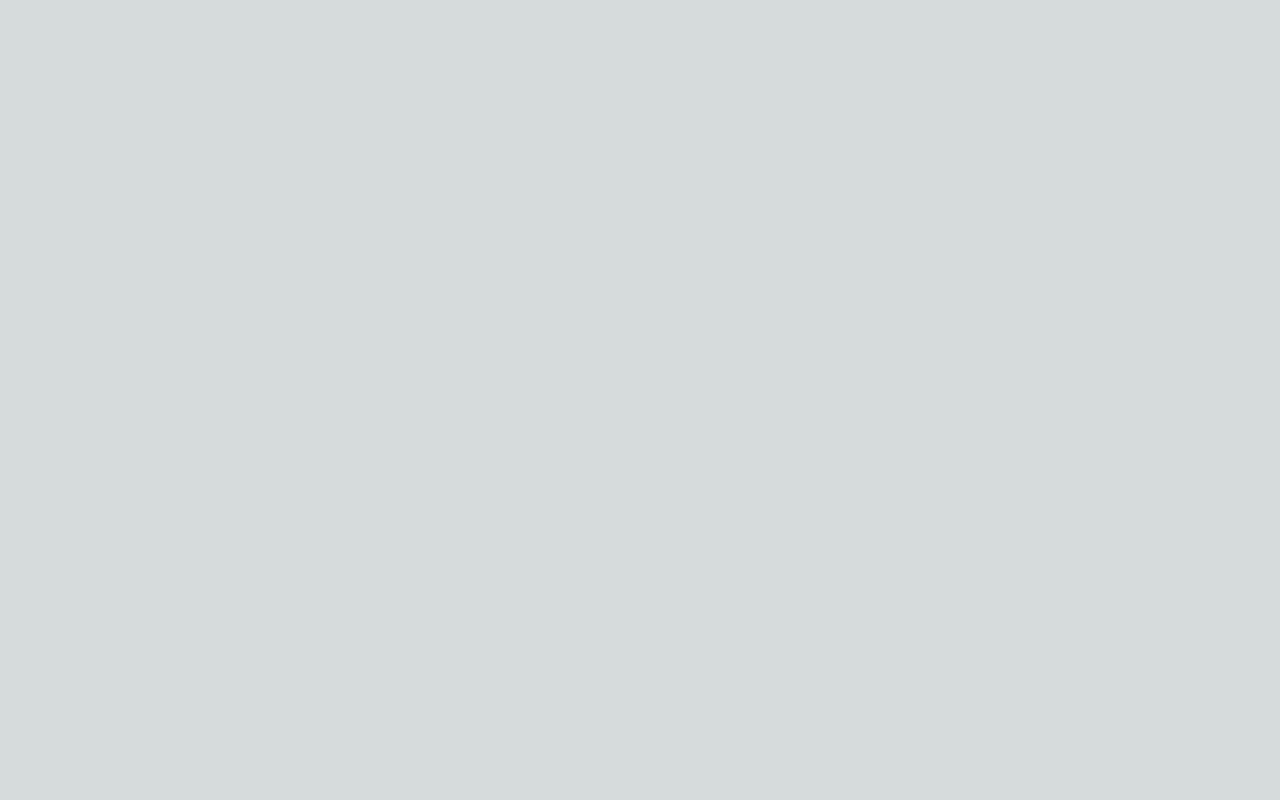
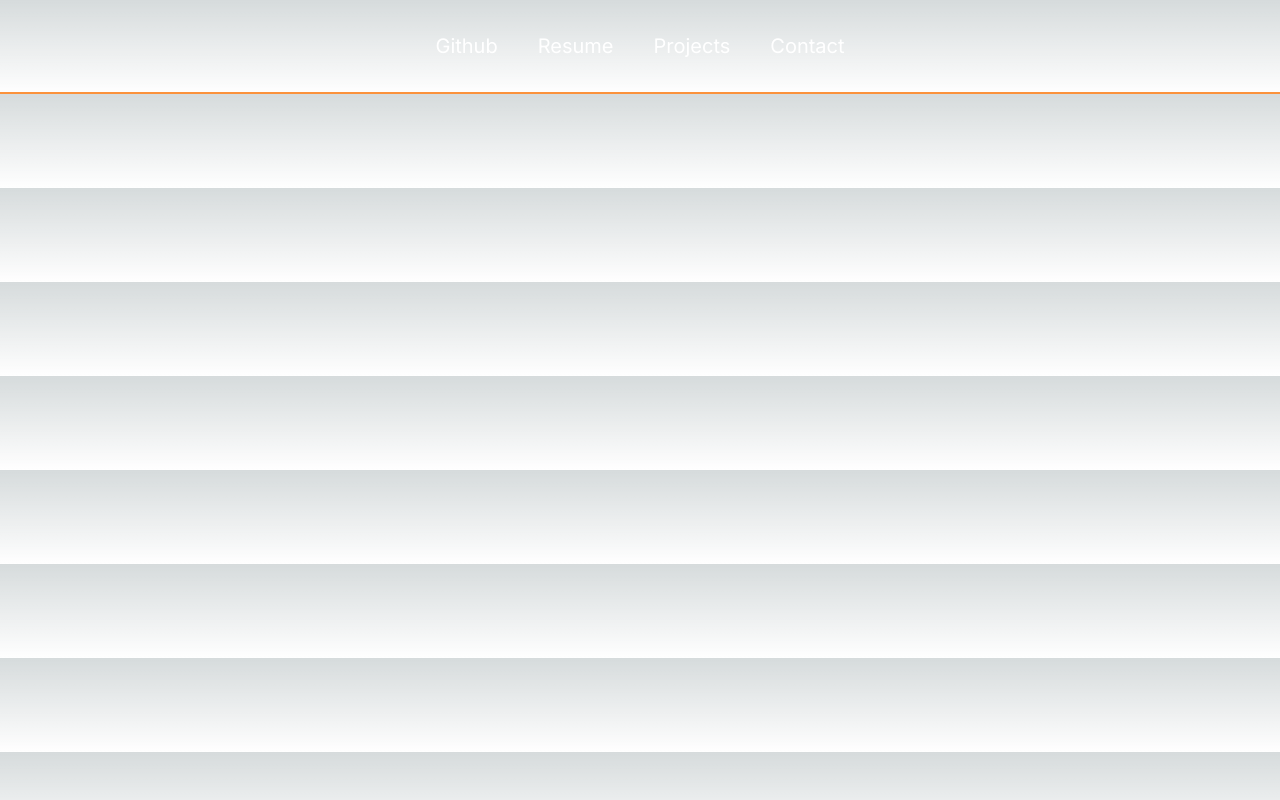
Before and after one commit to PetDios9/personal-site-v2, a Next.js app: page / in a window 1280 px wide. Built offline with nearby package versions, Linux system fonts and the light colour scheme.

Commit message:
feat: completed first v of header

```diff
--- a/src/app/page.tsx
+++ b/src/app/page.tsx
@@ -1 +1,5 @@
-export default function Home() {}
+import Header from "../components/Header";
+
+export default function Home() {
+  return <Header />;
+}
--- /dev/null
+++ b/src/components/Header.tsx
@@ -0,0 +1,34 @@
+export default function Header() {
+  return (
+    <nav className="flex flex-row justify-center gap-10 p-8 border-b-2 border-orange-400">
+      <a
+        href="https://github.com/petdios9"
+        target="_blank"
+        rel="noopener noreferrer"
+        className="text-white hover:text-orange-400 relative text-xl w-fit block after:block after:content-[''] after:absolute after:h-[3px] after:bg-orange-400 after:w-full after:scale-x-0 after:hover:scale-x-100 after:transition after:duration-300 after:origin-left"
+      >
+        Github
+      </a>
+      <a
+        href=""
+        target="_blank"
+        rel="noopener noreferrer"
+        className="text-white hover:text-orange-400 relative text-xl w-fit block after:block after:content-[''] after:absolute after:h-[3px] after:bg-orange-400 after:w-full after:scale-x-0 after:hover:scale-x-100 after:transition after:duration-300 after:origin-left"
+      >
+        Resume
+      </a>
+      <a
+        href="#projects"
+        className="text-white hover:text-orange-400 relative text-xl w-fit block after:block after:content-[''] after:absolute after:h-[3px] after:bg-orange-400 after:w-full after:scale-x-0 after:hover:scale-x-100 after:transition after:duration-300 after:origin-left"
+      >
+        Projects
+      </a>
+      <a
+        href="#contact"
+        className="text-white hover:text-orange-400 relative text-xl w-fit block after:block after:content-[''] after:absolute after:h-[3px] after:bg-orange-400 after:w-full after:scale-x-0 after:hover:scale-x-100 after:transition after:duration-300 after:origin-left"
+      >
+        Contact
+      </a>
+    </nav>
+  );
+}
--- a/tailwind.config.ts
+++ b/tailwind.config.ts
@@ -1,11 +1,7 @@
 import type { Config } from "tailwindcss";
 
 const config: Config = {
-  content: [
-    "./pages/**/*.{js,ts,jsx,tsx,mdx}",
-    "./components/**/*.{js,ts,jsx,tsx,mdx}",
-    "./app/**/*.{js,ts,jsx,tsx,mdx}",
-  ],
+  content: ["./src/**/*.{js,ts,jsx,tsx,mdx}"],
   theme: {
     extend: {
       backgroundImage: {
```
